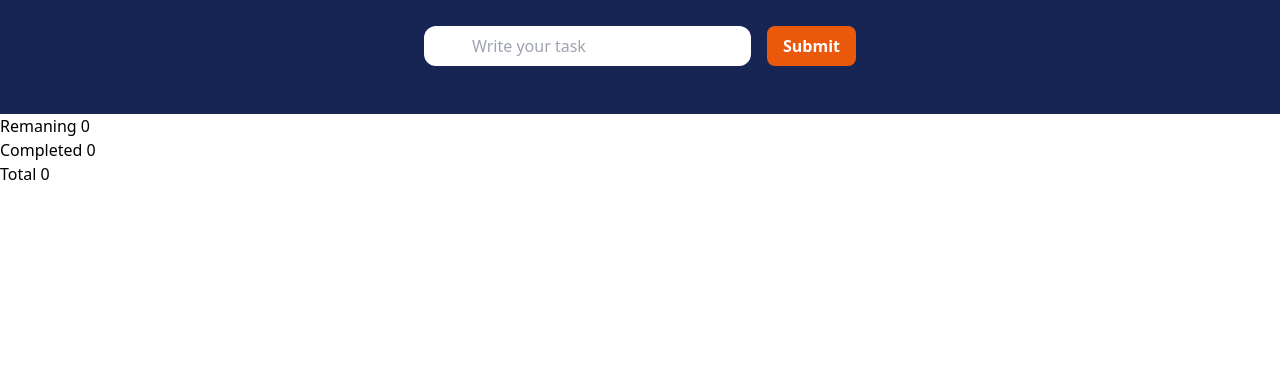
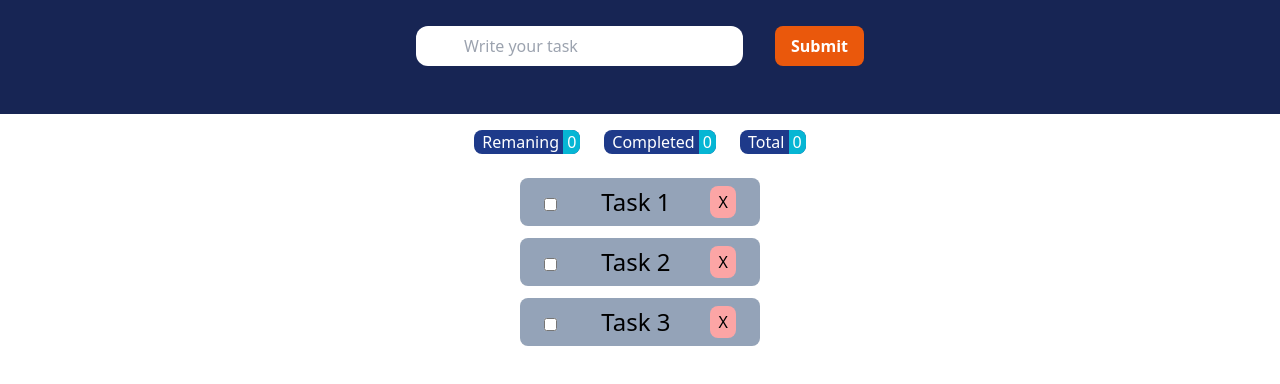
Before and after one commit to alsami6/to-do, a plain HTML site: page index.html in a window 1280 px wide. Shown: the part 82-466 px from the top of the page. Drawn offline with nearby package versions, Linux system fonts and the light colour scheme.

Commit message:
need to learn new thing

```diff
--- a/index.html
+++ b/index.html
@@ -9,28 +9,63 @@
 <body class="bg-white">
     <header class="bg-blue-950 text-white py-12">
         <h1 class="text-center font-bold pb-7 text-2xl mr-60">Today</h1>
-        <div class="flex flex-col gap-2 lg:flex-row justify-center">
-            <input class="px-12 py-2 rounded-xl text-black outline-none" type="text" placeholder="Write your task">
-            <button class="lg:ml-2 py-2 px-4 bg-orange-600 rounded-lg font-semibold hover:bg-orange-400 active:opacity-55">Submit</button>
+        <div id="todo-from" class="flex flex-col gap-2 lg:flex-row justify-center">
+            <input class="mx-4 lg:px-12 py-2 rounded-xl text-black outline-none" type="text" placeholder="Write your task">
+            <button class="mx-4 lg:ml-2 py-2 px-4 bg-orange-600 rounded-lg font-semibold hover:bg-orange-400 active:opacity-55">Submit</button>
         </div>
     </header>
     <main>
-        <div>
-            <ul>
-                <li>
-                    <span>Remaning</span>
-                    <span>0</span>
+        <section>
+            <div class="mt-4 text-white">
+                <ul class="flex justify-center gap-2 lg:gap-6">
+                    <li class="bg-blue-900 rounded-lg pl-2">
+                        <span class="">Remaning</span>
+                        <span id="remaning-tasks" class="bg-cyan-500 px-1 p-[1px] rounded-r-lg">0</span>
                     </li>
-                <li>
+                    <li class="bg-blue-900 rounded-lg pl-2">
                         <span>Completed</span>
-                    <span>0</span>
+                        <span id="completed-tasks" class="bg-cyan-500 px-1 p-[1px] rounded-r-lg">0</span>
                     </li>
-                <li>
+                    <li class="bg-blue-900 rounded-lg pl-2">
                         <span>Total</span>
-                    <span>0</span>
+                        <span id="total-tasks" class="bg-cyan-500 px-1 p-[1px] rounded-r-lg">0</span>
                     </li>
                 </ul>
             </div>
+        </section>
+        <section>
+            <div class="flex justify-center">
+                <ul>
+                    <li class="flex mb-3 mt-6 bg-slate-400 py-2 px-6 rounded-lg">
+                        <div class="">
+                            <input type="checkbox">
+                            <span class="px-10 text-2xl">Task 1</span>
+                        </div>
+                        <button class="px-2 bg-red-300 rounded-lg hover:bg-red-600 active:bg-red-400">
+                            X
+                        </button>
+                    </li>
+                    <li class="flex mb-3 bg-slate-400 py-2 px-6 rounded-lg">
+                        <div>
+                            <input type="checkbox">
+                            <span class="px-10 text-2xl">Task 2</span>
+                        </div>
+                        <button class="px-2 bg-red-300 rounded-lg hover:bg-red-600 active:bg-red-400">
+                            X
+                        </button>
+                    </li>
+                    <li class="flex mb-3 bg-slate-400 py-2 px-6 rounded-lg">
+                        <div>
+                            <input type="checkbox">
+                            <span class="px-10 text-2xl">Task 3</span>
+                        </div>
+                        <button class="px-2 bg-red-300 rounded-lg hover:bg-red-600 active:bg-red-400">
+                            X
+                        </button>
+                    </li>
+                </ul>
+            </div>
+        </section>
     </main>
 </body>
 </html>
--- a/main.js
+++ b/main.js
@@ -0,0 +1,6 @@
+const todoFrom = document.querySelector('#todo-from')
+const totalTasks = document.querySelector('#total-tasks')
+const remaningTasks = document.querySelector('#remaning-tasks')
+const completedTasks = document.querySelector('#completed-tasks')
+// const totalTasks = document.querySelector('#total-tasks')
+// const totalTasks = document.querySelector('#total-tasks')
```
Lines whose indentation alone changed are shown as unchanged.
